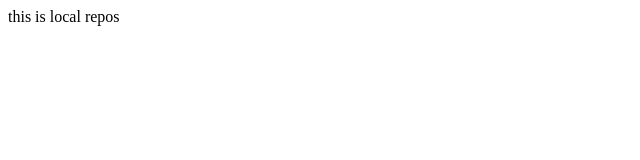
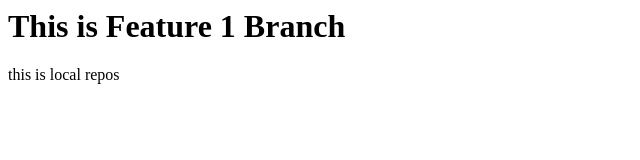
Before and after one commit to saurabhverma2693/LocalRepos, a plain HTML site: page Index.html in a window 1280 px wide. Shown: the whole page, without its empty margins (0-640 px from the left). Drawn offline with Linux system fonts and the light colour scheme.

Commit message:
Feature1 branch Heading

```diff
--- a/Index.html
+++ b/Index.html
@@ -1 +1,2 @@
+<h1>This is Feature 1 Branch</h1>
 <p>this is local repos</p>
```
